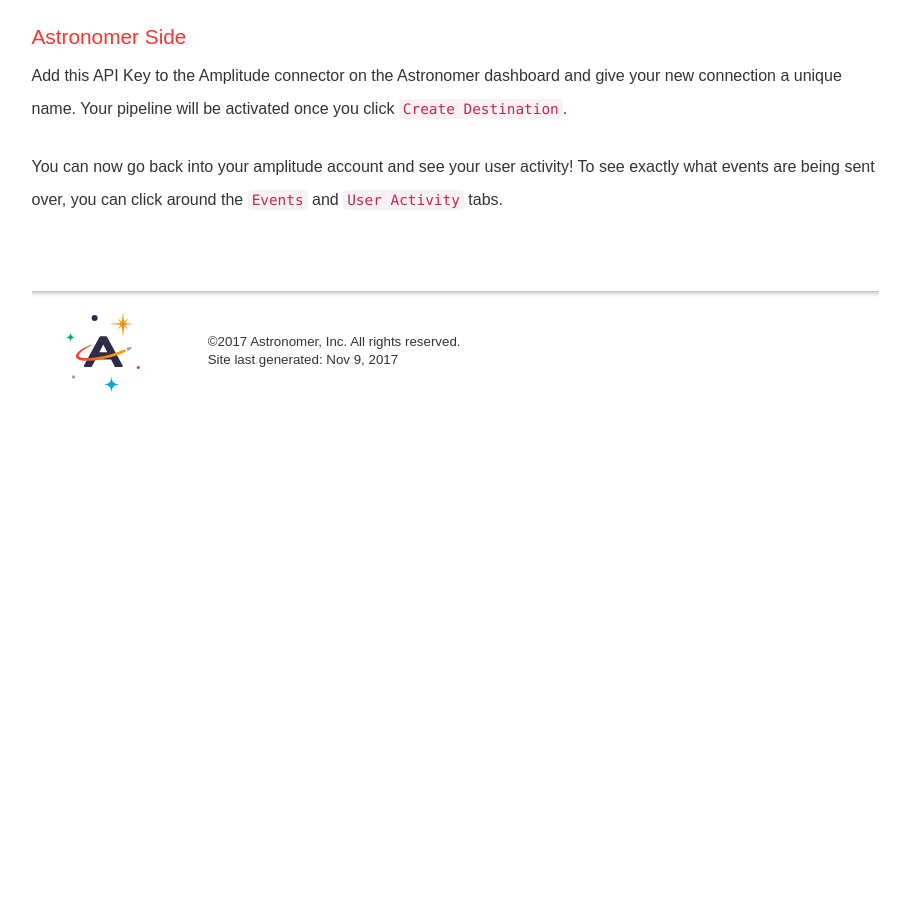
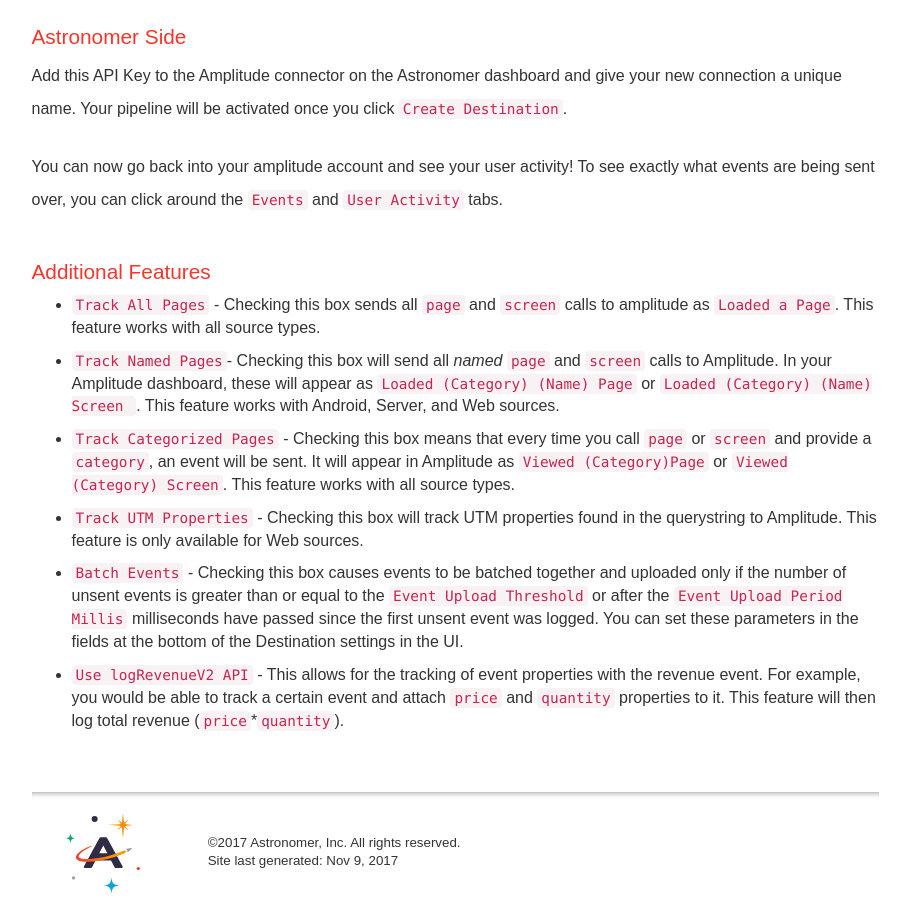
Before and after one commit to petedejoy/documentation, a Jekyll site: the page built from v2/clickstream/destinations/amplitude.md, in a window 1280 px wide and 900 px high, scrolled down 2703 px. Shown: the whole window, without its empty margins (331-1241 px from the left). Built offline with Jekyll 4.4.1, drawn with Linux system fonts in a browser that asks for light colours; nearby versions of some CDN libraries; some web fonts are replaced; comment, search, counter and statistics services are not loaded; before the commit the page ends 3116 px from its top, so only the background shows below that.

Commit message:
Amplitude Additional Features Section Added #119

```diff
--- a/v2/clickstream/destinations/amplitude.md
+++ b/v2/clickstream/destinations/amplitude.md
@@ -40,3 +40,12 @@ After this application is created, an API Key will be generated and presented in
 Add this API Key to the Amplitude connector on the Astronomer dashboard and give your new connection a unique name. Your pipeline will be activated once you click `Create Destination`.
 
 You can now go back into your amplitude account and see your user activity! To see exactly what events are being sent over, you can click around the `Events` and `User Activity` tabs.
+
+### Additional Features
+
+* `Track All Pages` - Checking this box sends all `page` and `screen` calls to amplitude as `Loaded a Page`. This feature works with all source types.
+* `Track Named Pages`- Checking this box will send all *named* `page` and `screen` calls to Amplitude. In your Amplitude dashboard, these will appear as `Loaded (Category) (Name) Page` or `Loaded (Category) (Name) Screen `. This feature works with Android, Server, and Web sources.
+* `Track Categorized Pages` - Checking this box means that every time you call `page` or `screen` and provide a `category`, an event will be sent. It will appear in Amplitude as `Viewed (Category)Page` or `Viewed (Category) Screen`. This feature works with all source types.
+* `Track UTM Properties` - Checking this box will track UTM properties found in the querystring to Amplitude. This feature is only available for Web sources.
+* `Batch Events` - Checking this box causes events to be batched together and uploaded only if the number of unsent events is greater than or equal to the `Event Upload Threshold` or after the `Event Upload Period Millis` milliseconds have passed since the first unsent event was logged. You can set these parameters in the fields at the bottom of the Destination settings in the UI.
+* `Use logRevenueV2 API` - This allows for the tracking of event properties with the revenue event. For example, you would be able to track a certain event and attach `price` and `quantity` properties to it. This feature will then log total revenue (`price`*`quantity`).
```
